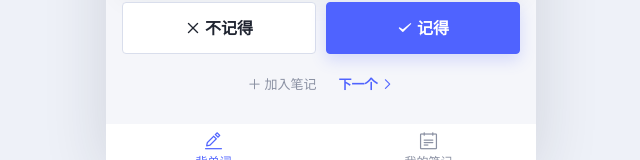
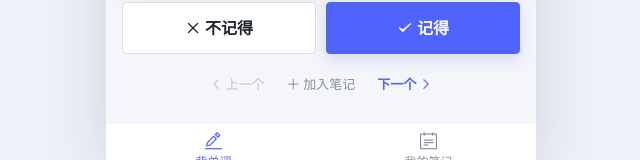
Before and after one commit to piggod0814/wordbook, a Vue app: page / in a window 1280 px wide. Shown: the part 626-786 px from the top of the page, without its empty margins (319-959 px from the left). Built offline with nearby package versions, Linux system fonts and the light colour scheme.

Commit message:
进度存进 store.index（切页/刷新不丢）+ 新增【上一个】按钮

```diff
--- a/src/components/WordCard.vue
+++ b/src/components/WordCard.vue
@@ -40,6 +40,16 @@
 
     <!-- 次操作：纯文字按钮，不抢主操作的视觉 -->
     <div class="sub-actions">
+      <van-button
+        class="link-btn"
+        size="small"
+        :disabled="index === 0"
+        @click="prev"
+      >
+        <van-icon name="arrow-left" />
+        上一个
+      </van-button>
+
       <van-button class="link-btn" size="small" :disabled="noted" @click="addNote">
         <van-icon name="plus" />
         {{ noted ? '已在笔记' : '加入笔记' }}
@@ -75,7 +85,6 @@ export default {
 
   data() {
     return {
-      index: 0,
       showMeaning: false
     }
   },
@@ -83,6 +92,11 @@ export default {
   computed: {
     words() {
       return store.words
+    },
+
+    // 当前背到第几个 —— 存在 store 里，所以切页面、刷新都不会丢
+    index() {
+      return store.index
     },
 
     // 当前这张卡；没有卡时是 undefined
@@ -129,12 +143,15 @@ export default {
 
   created() {
     // 从本地存档恢复时，已经答过的词直接显示中文
-    if (this.current && this.current.result) {
-      this.showMeaning = true
-    }
+    this.syncMeaning()
   },
 
   methods: {
+    // 切到某个词时：答过就显示中文，没答过就先藏起来
+    syncMeaning() {
+      this.showMeaning = Boolean(this.current && this.current.result)
+    },
+
     remember() {
       this.showMeaning = true
       this.current.result = '记得'
@@ -145,14 +162,22 @@ export default {
       this.current.result = '不记得'
     },
 
+    prev() {
+      if (this.index > 0) {
+        store.index--
+        this.syncMeaning()
+      }
+    },
+
     next() {
-      this.showMeaning = false
       if (this.index < this.words.length - 1) {
-        this.index++
+        store.index++
+        this.syncMeaning()
       } else {
         // 一轮走完：只留下"不记得"的进第二轮
         store.words = store.words.filter((w) => w.result === '不记得')
-        this.index = 0
+        store.index = 0
+        this.showMeaning = false
       }
     },
 
@@ -176,7 +201,7 @@ export default {
     // 词表被筛空之后，用它回到最初的整份词库
     restart() {
       store.words = freshWords()
-      this.index = 0
+      store.index = 0
       this.showMeaning = false
     }
   }
--- a/src/store.js
+++ b/src/store.js
@@ -24,9 +24,20 @@ export const freshWords = () => wordBank.map(toWord)
 const saved = localStorage.getItem(KEY)
 const archive = saved ? JSON.parse(saved) : null
 
+const initialWords = archive && archive.words ? archive.words : freshWords()
+
+// 存档里的 index 有两种可能出问题：
+//   1. 老存档里根本没有这个字段 → undefined
+//   2. 词表变短了，存的 index 比数组还大 → 越界
+// Math.max / Math.min 这么一夹，就把它按在 [0, words.length - 1] 里
+const savedIndex = archive && typeof archive.index === 'number' ? archive.index : 0
+const maxIndex = Math.max(initialWords.length - 1, 0)
+const initialIndex = Math.min(Math.max(savedIndex, 0), maxIndex)
+
 export const store = reactive({
-  words: archive ? archive.words : freshWords(),
-  notes: archive ? archive.notes : []
+  words: initialWords,
+  notes: archive && archive.notes ? archive.notes : [],
+  index: initialIndex
 })
 
 watch(store, () => {
```
